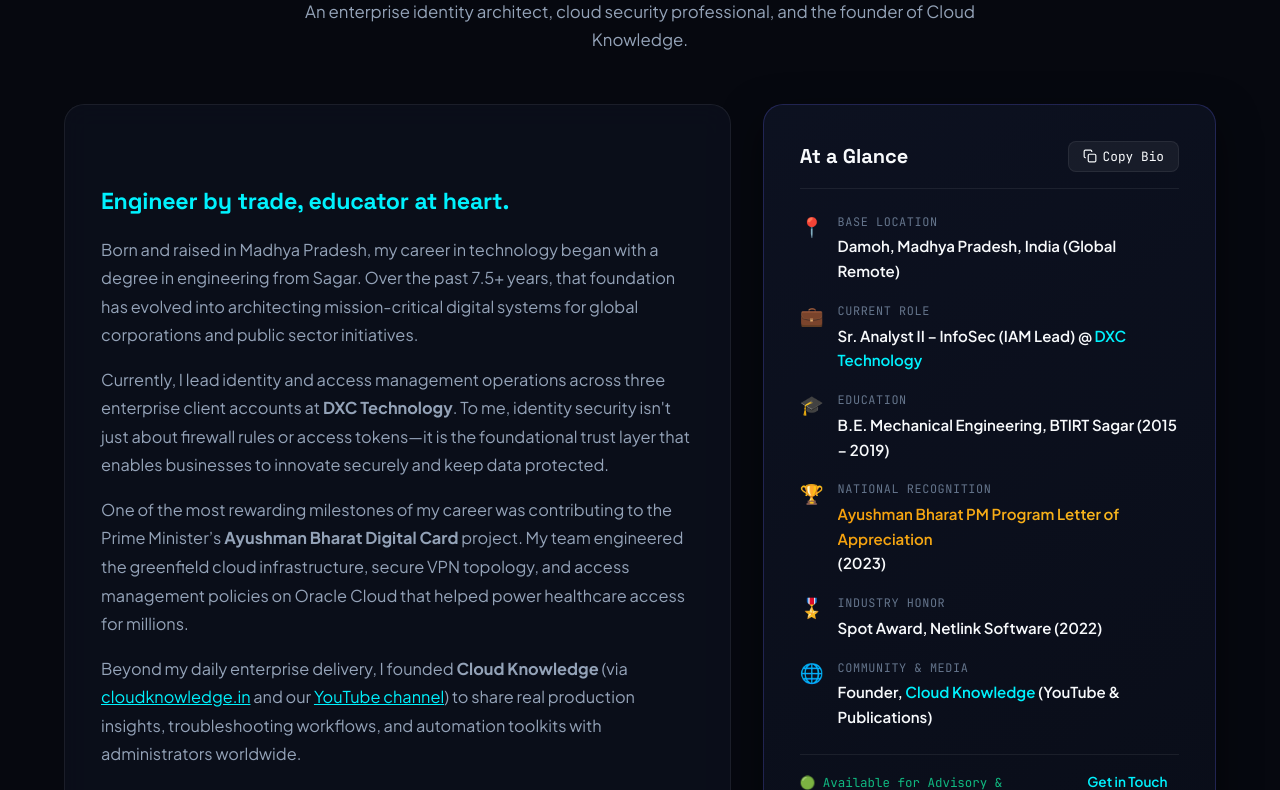
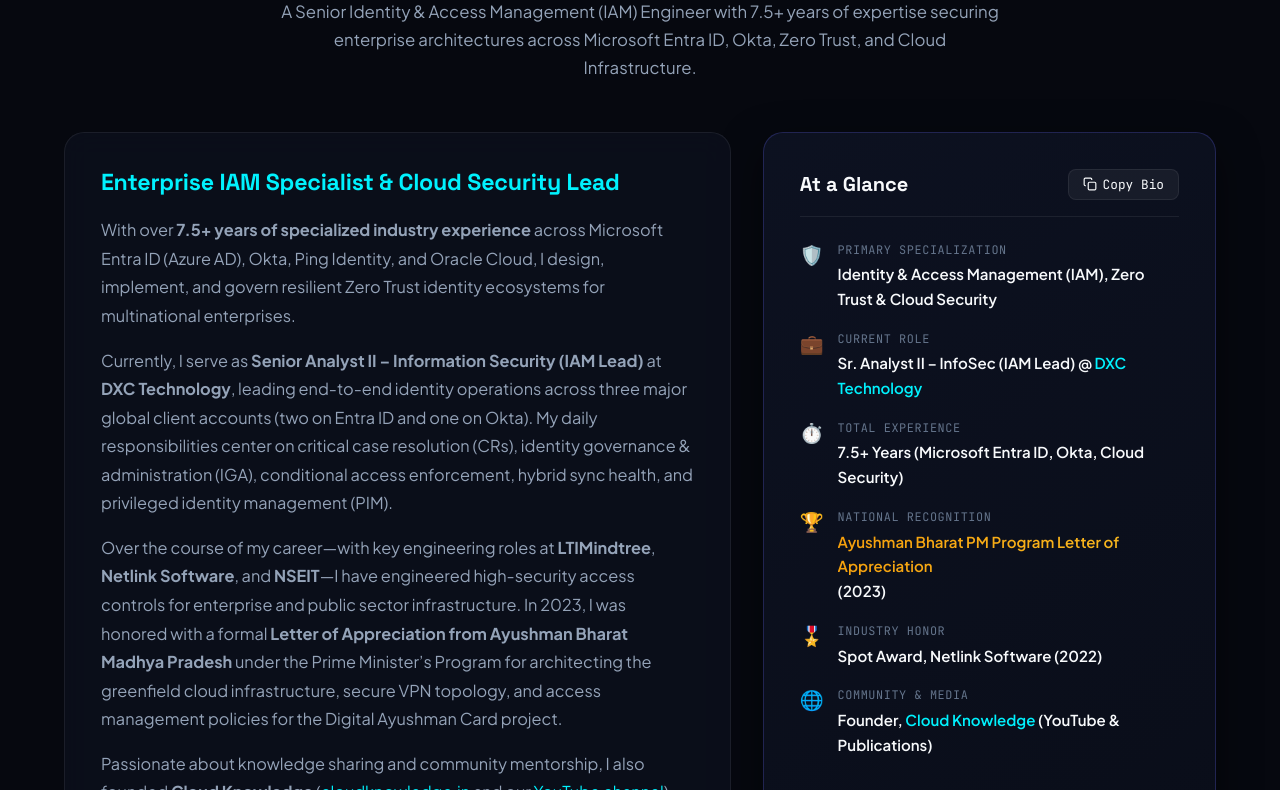
Before and after one commit to Shivi7566/shivam-portfolio, a plain HTML site: page index.html in a window 1280 px wide. Shown: the part 1313-2103 px from the top of the page. Drawn offline with Linux system fonts and the light colour scheme.

Commit message:
Highlight Senior IAM Engineer expertise and achievements in Who is Shivam Tiwari section

```diff
--- a/index.html
+++ b/index.html
@@ -2052,27 +2052,27 @@
     <section class="section" id="about">
       <div class="container">
         <div class="section-header reveal">
-          <div class="section-kicker">About Shivam</div>
+          <div class="section-kicker">Senior IAM Engineer &amp; Identity Architect</div>
           <h2 class="section-title">Who is <span class="gradient-text">Shivam Tiwari</span>?</h2>
           <p class="section-desc">
-            An enterprise identity architect, cloud security professional, and the founder of Cloud Knowledge.
+            A Senior Identity &amp; Access Management (IAM) Engineer with 7.5+ years of expertise securing enterprise architectures across Microsoft Entra ID, Okta, Zero Trust, and Cloud Infrastructure.
           </p>
         </div>
 
         <div class="about-grid reveal">
           <div class="about-story-card">
-            <h3 class="about-story-title">Engineer by trade, educator at heart.</h3>
+            <h3 class="about-story-title">Enterprise IAM Specialist &amp; Cloud Security Lead</h3>
             <p class="about-story-p">
-              Born and raised in Madhya Pradesh, my career in technology began with a degree in engineering from Sagar. Over the past 7.5+ years, that foundation has evolved into architecting mission-critical digital systems for global corporations and public sector initiatives.
+              With over <strong>7.5+ years of specialized industry experience</strong> across Microsoft Entra ID (Azure AD), Okta, Ping Identity, and Oracle Cloud, I design, implement, and govern resilient Zero Trust identity ecosystems for multinational enterprises.
             </p>
             <p class="about-story-p">
-              Currently, I lead identity and access management operations across three enterprise client accounts at <strong>DXC Technology</strong>. To me, identity security isn't just about firewall rules or access tokens—it is the foundational trust layer that enables businesses to innovate securely and keep data protected.
+              Currently, I serve as <strong>Senior Analyst II – Information Security (IAM Lead)</strong> at <strong>DXC Technology</strong>, leading end-to-end identity operations across three major global client accounts (two on Entra ID and one on Okta). My daily responsibilities center on critical case resolution (CRs), identity governance &amp; administration (IGA), conditional access enforcement, hybrid sync health, and privileged identity management (PIM).
             </p>
             <p class="about-story-p">
-              One of the most rewarding milestones of my career was contributing to the Prime Minister’s <strong>Ayushman Bharat Digital Card</strong> project. My team engineered the greenfield cloud infrastructure, secure VPN topology, and access management policies on Oracle Cloud that helped power healthcare access for millions.
+              Over the course of my career—with key engineering roles at <strong>LTIMindtree</strong>, <strong>Netlink Software</strong>, and <strong>NSEIT</strong>—I have engineered high-security access controls for enterprise and public sector infrastructure. In 2023, I was honored with a formal <strong>Letter of Appreciation from Ayushman Bharat Madhya Pradesh</strong> under the Prime Minister’s Program for architecting the greenfield cloud infrastructure, secure VPN topology, and access management policies for the Digital Ayushman Card project.
             </p>
             <p class="about-story-p">
-              Beyond my daily enterprise delivery, I founded <strong>Cloud Knowledge</strong> (via <a href="https://cloudknowledge.in" target="_blank" rel="noopener noreferrer" style="color: var(--cyan-neon); text-decoration: underline;">cloudknowledge.in</a> and our <a href="https://www.youtube.com/@Cloud-Knowledge" target="_blank" rel="noopener noreferrer" style="color: var(--cyan-neon); text-decoration: underline;">YouTube channel</a>) to share real production insights, troubleshooting workflows, and automation toolkits with administrators worldwide.
+              Passionate about knowledge sharing and community mentorship, I also founded <strong>Cloud Knowledge</strong> (<a href="https://cloudknowledge.in" target="_blank" rel="noopener noreferrer" style="color: var(--cyan-neon); text-decoration: underline;">cloudknowledge.in</a> and our <a href="https://www.youtube.com/@Cloud-Knowledge" target="_blank" rel="noopener noreferrer" style="color: var(--cyan-neon); text-decoration: underline;">YouTube channel</a>), where I publish practical IAM troubleshooting guides, architectural blueprints, and production PowerShell automation toolkits for cloud administrators worldwide.
             </p>
           </div>
 
@@ -2088,10 +2088,10 @@
 
               <ul class="about-facts-list">
                 <li class="about-fact-item">
-                  <span class="fact-icon">📍</span>
+                  <span class="fact-icon">🛡️</span>
                   <div>
-                    <span class="fact-label">Base Location</span>
-                    <span class="fact-value">Damoh, Madhya Pradesh, India (Global Remote)</span>
+                    <span class="fact-label">Primary Specialization</span>
+                    <span class="fact-value">Identity &amp; Access Management (IAM), Zero Trust &amp; Cloud Security</span>
                   </div>
                 </li>
                 <li class="about-fact-item">
@@ -2102,10 +2102,10 @@
                   </div>
                 </li>
                 <li class="about-fact-item">
-                  <span class="fact-icon">🎓</span>
+                  <span class="fact-icon">⏱️</span>
                   <div>
-                    <span class="fact-label">Education</span>
-                    <span class="fact-value">B.E. Mechanical Engineering, BTIRT Sagar (2015 – 2019)</span>
+                    <span class="fact-label">Total Experience</span>
+                    <span class="fact-value">7.5+ Years (Microsoft Entra ID, Okta, Cloud Security)</span>
                   </div>
                 </li>
                 <li class="about-fact-item">
```
